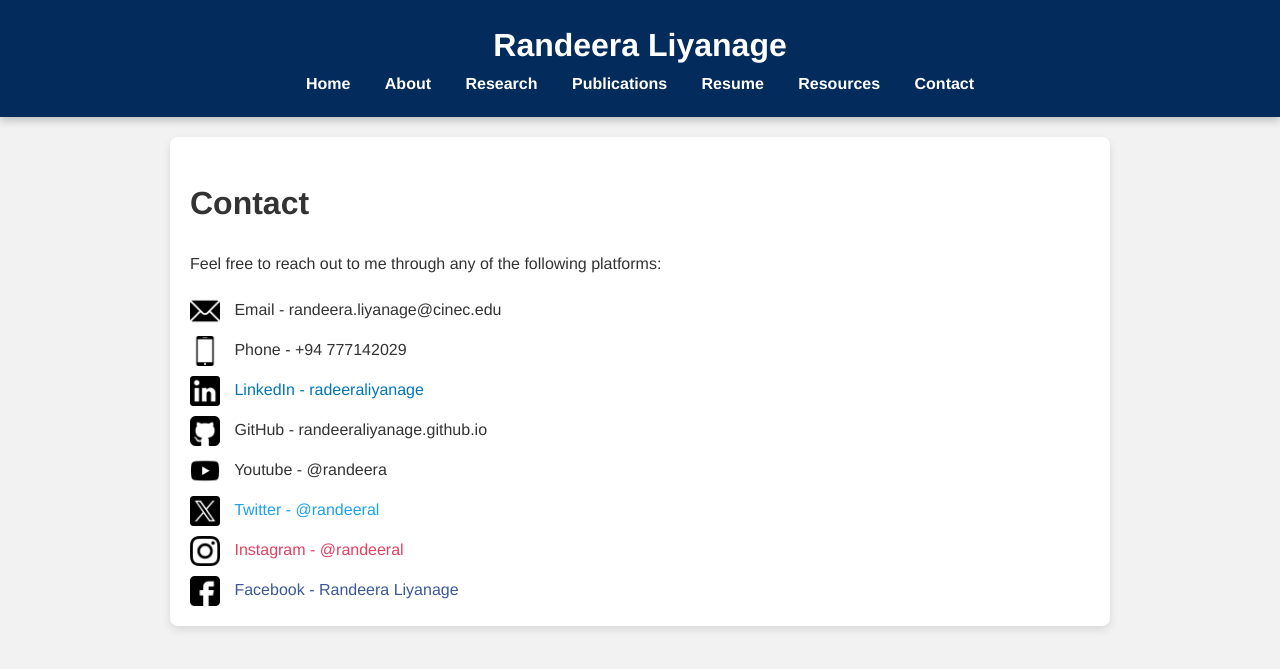
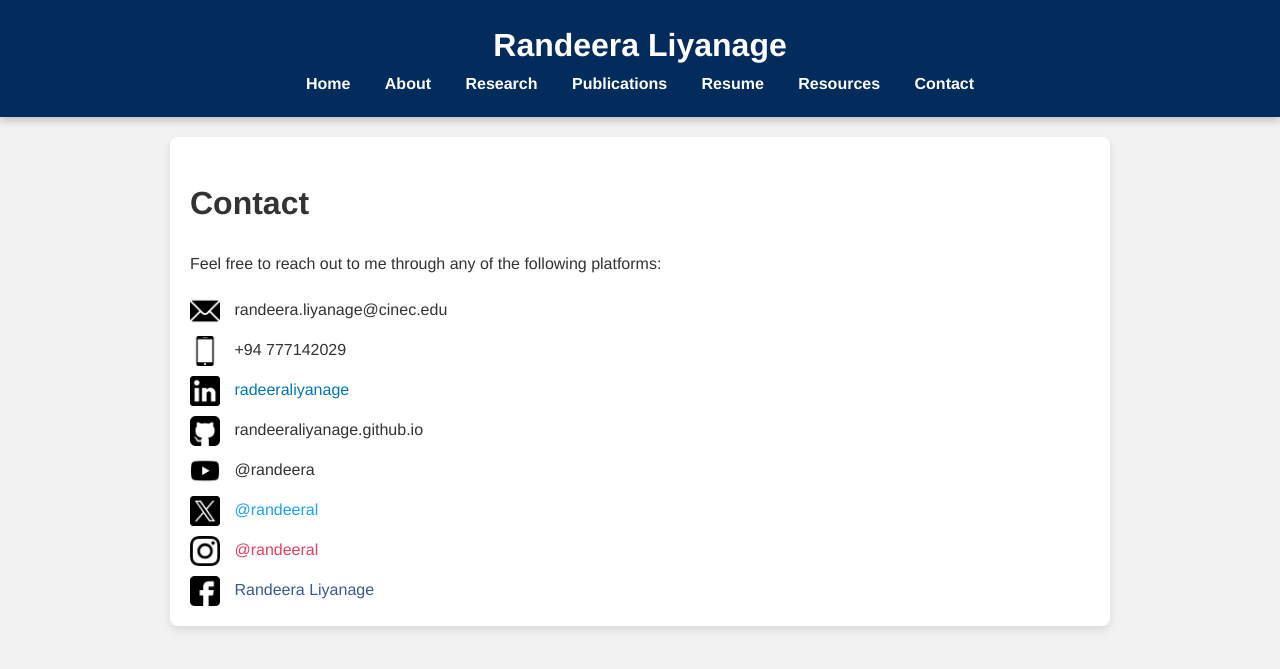
Before and after one commit to randeeraliyanage/randeeraliyanage.github.io, a Jekyll site: the page built from contact.md, in a window 1280 px wide. Shown: the top 669 px of the page. Built offline with Jekyll 4.4.1, drawn with Linux system fonts in a browser that asks for light colours.

Commit message:
Update contact.md

```diff
--- a/contact.md
+++ b/contact.md
@@ -10,34 +10,34 @@ Feel free to reach out to me through any of the following platforms:
 <div style="display: flex; flex-direction: column; gap: 10px; margin-top: 20px;">
     <a href="mailto:randeera.liyanage@cinec.edu" style="text-decoration: none; color: #333;">
         <img src="assets/img/email.png" alt="Email" style="width: 30px; vertical-align: middle; margin-right: 10px;">
-        Email - randeera.liyanage@cinec.edu
+        randeera.liyanage@cinec.edu
     </a>
     <a href="tel:+94777142029" style="text-decoration: none; color: #333;">
         <img src="assets/img/phone.png" alt="Phone" style="width: 30px; vertical-align: middle; margin-right: 10px;">
-        Phone - +94 777142029
+        +94 777142029
     </a>
     <a href="http://www.linkedin.com/in/randeeraliyanage" target="_blank" style="text-decoration: none; color: #0077b5;">
         <img src="assets/img/linkedin.png" alt="LinkedIn" style="width: 30px; vertical-align: middle; margin-right: 10px;">
-        LinkedIn - radeeraliyanage
+        radeeraliyanage
     </a>
     <a href="https://randeeraliyanage.github.io" target="_blank" style="text-decoration: none; color: #333;">
         <img src="assets/img/github.png" alt="GitHub" style="width: 30px; vertical-align: middle; margin-right: 10px;">
-        GitHub - randeeraliyanage.github.io
+        randeeraliyanage.github.io
     </a>
     <a href="https://www.youtube.com/@randeera" target="_blank" style="text-decoration: none; color: #333;">
         <img src="assets/img/youtube.png" alt="YouTube" style="width: 30px; vertical-align: middle; margin-right: 10px;">
-        Youtube - @randeera
+        @randeera
     </a>
     <a href="https://twitter.com/your-twitter-handle" target="_blank" style="text-decoration: none; color: #1DA1F2;">
         <img src="assets/img/twitter.png" alt="Twitter" style="width: 30px; vertical-align: middle; margin-right: 10px;">
-        Twitter - @randeeral
+        @randeeral
     </a>
     <a href="https://www.instagram.com/randeeral" target="_blank" style="text-decoration: none; color: #e4405f;">
         <img src="assets/img/instagram.png" alt="Instagram" style="width: 30px; vertical-align: middle; margin-right: 10px;">
-        Instagram - @randeeral
+        @randeeral
     </a>
-    <a href="https://www.facebook.com/randeeraliyanage" target="_blank" style="text-decoration: none; color: #3b5998;">
+    <a href="https://www.facebook.com/share/18KarSu3da/" target="_blank" style="text-decoration: none; color: #3b5998;">
         <img src="assets/img/facebook.png" alt="Facebook" style="width: 30px; vertical-align: middle; margin-right: 10px;">
-        Facebook - Randeera Liyanage
+        Randeera Liyanage
     </a>
 </div>
```
